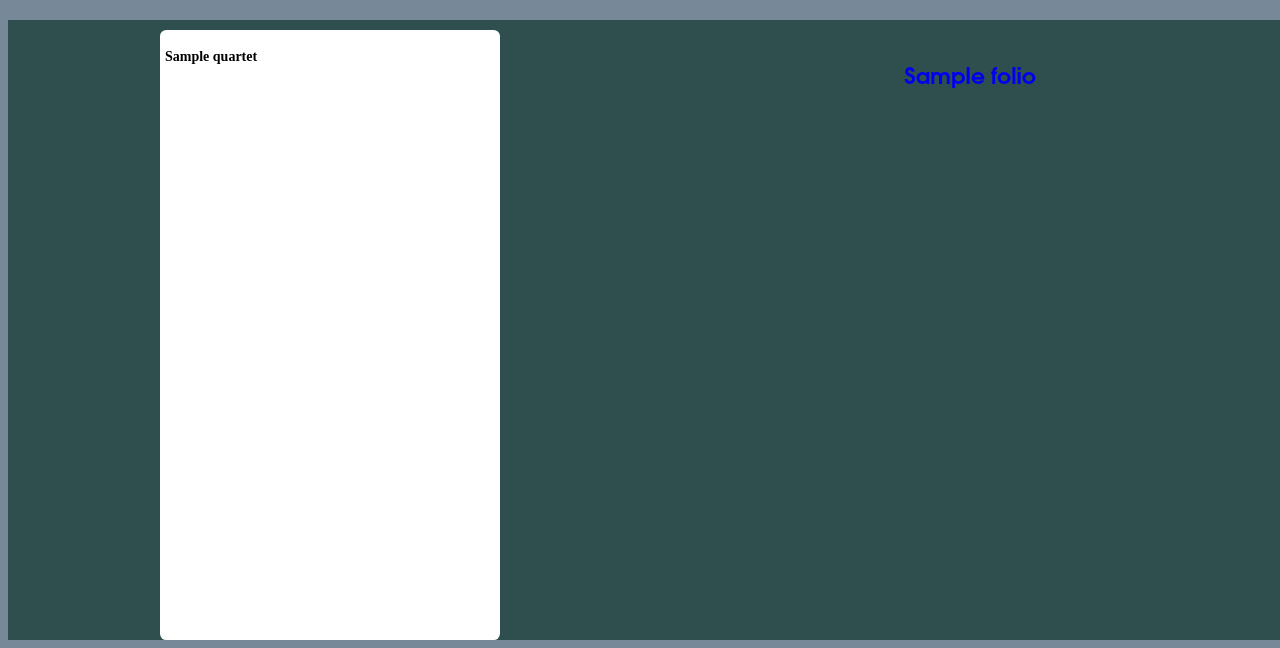
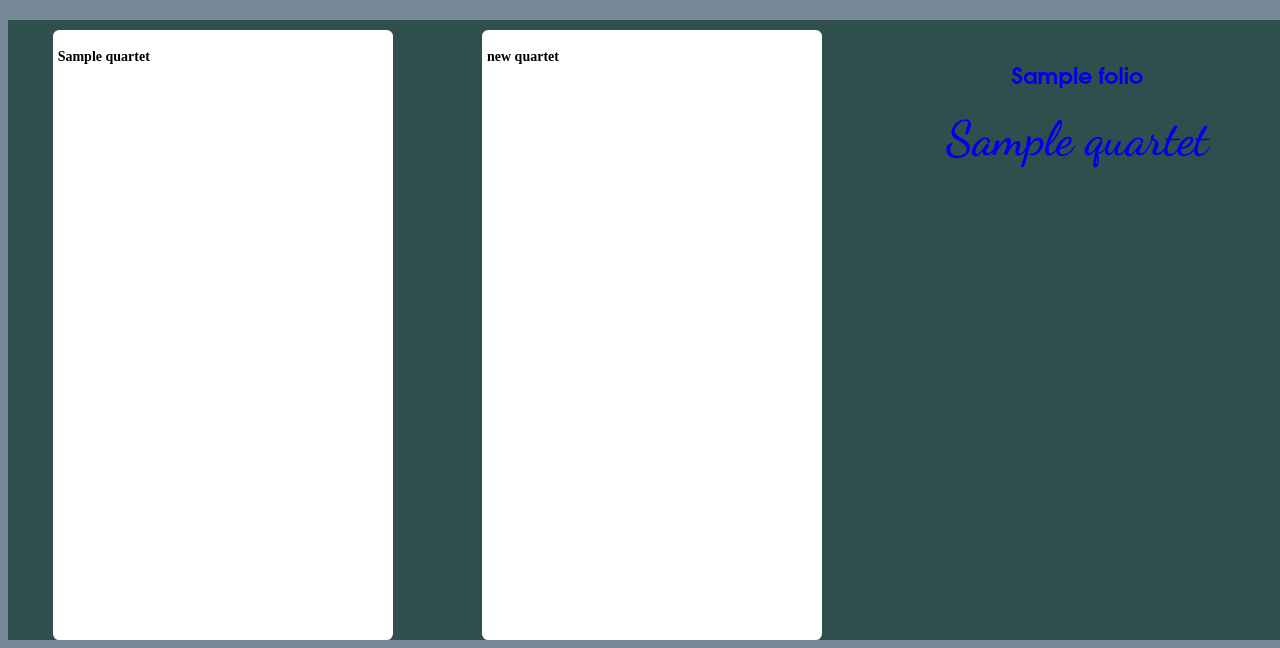
Before and after one commit to philberdecio/Quartets, a Django app: page /folios/1/ in a window 1280 px wide. Shown: the part 208-856 px from the top of the page. Run offline with Django 4.2, Linux system fonts and the light colour scheme; tables that the repository leaves empty hold one stand-in row (values such as "Sample post").

Commit message:
add quartet view

```diff
--- a/main_app/static/styles/style.css
+++ b/main_app/static/styles/style.css
@@ -157,3 +157,7 @@ a {
     font-size: 10px;
     margin-top: 0px;
 }
+
+a:visited {
+    text-decoration: none;
+}
--- a/main_app/templates/folio_detail.html
+++ b/main_app/templates/folio_detail.html
@@ -3,12 +3,16 @@
 <div class = "wrapper">
     <div class="flex-container" id="folios_container">
         {% for quartet in folio.quartets.all %}
-        <div class="flex-item"><p>{{ quartet.name }}</p></div>
-            {% empty %}
-                <h4>No Quartets in this folio</h4>
-            {% endfor %}
+            <div class="flex-item"><p>{{ quartet.name }}</p></div>
+        {% endfor %}
+        {% if folio.quartets.all|length < 4 %}
+            <div class="flex-item"><p>new quartet</p></div>
+        {% endif %}
         <div id ="menu-bar">
             <a href="{% url 'folio_update' folio.pk %}"><h3 class ="folio-name">{{ folio.name }}</h3></a>
+            {% for quartet in folio.quartets.all %}
+            <a href="{% url 'quartet_detail' folio.pk quartet.pk %} ">{{quartet.name }}</a>
+            {% endfor %}
         </div>
     </div>
 </div>
--- a/main_app/templates/new_folio.html
+++ b/main_app/templates/new_folio.html
@@ -3,11 +3,8 @@
 <h1>Create a New Folio</h1>
 
 <form method="post">
-<!-- Security Feature  -->
   {% csrf_token %}
-<!--  Generate inputs  -->
   {{form.as_p}}
-<!--  Submit form  -->
   <input type="submit" value="Submit" />
 </form>
 
--- a/main_app/urls.py
+++ b/main_app/urls.py
@@ -10,5 +10,6 @@ urlpatterns = [
     path('folios/<int:pk>/', views.FolioDetail.as_view(), name="folio_detail"),
     path('folios/<int:pk>/update', views.FolioUpdate.as_view(), name="folio_update"),
     path('folios/<int:pk>/delete', views.FolioDelete.as_view(), name="folio_delete"),
+    path('folios/<int:pk>/<int:quartet_pk>', views.QuartetDetail.as_view(), name="quartet_detail"),
 
 ]
--- a/main_app/views.py
+++ b/main_app/views.py
@@ -2,7 +2,7 @@ from django.shortcuts import render
 from django.views import View
 from django.http import HttpResponse
 from django.views.generic.base import TemplateView
-from .models import Folio, Quartet
+from .models import Folio, Quartet, Entry
 from django.views.generic.edit import CreateView, UpdateView, DeleteView
 from django.views.generic import DetailView
 from django.urls import reverse
@@ -39,6 +39,7 @@ class FolioDetail(DetailView):
         context = super().get_context_data(**kwargs)
         context["folios"] = Folio.objects.all()
         context["quartets"] = Quartet.objects.all()
+        context["entries"] = Entry.objects.all()
         return context
 
 class FolioUpdate(UpdateView):
@@ -54,3 +55,14 @@ class FolioDelete(DeleteView):
     model = Folio
     template_name = "folio_delete_confirmation.html"
     success_url = "/folios/"
+
+class QuartetDetail(DetailView):
+    model =Quartet
+    template_name = "quartet_detail.html"
+
+    def get_context_data(self, **kwargs):
+        context = super().get_context_data(**kwargs)
+        context["folios"] = Folio.objects.all()
+        context["quartets"] = Quartet.objects.all()
+        context["entries"] = Entry.objects.all()
+        return context
```
Also changed, not shown: main_app/templates/quartet_detail.html (added, +19 -0 lines).
